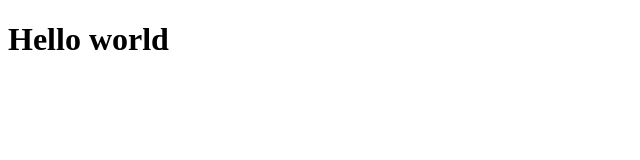
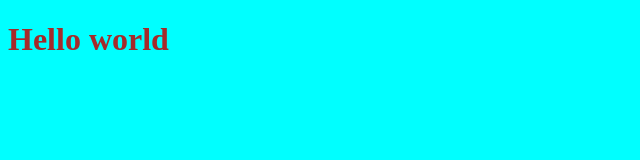
Before and after one commit to Dennster100/Git-Hub-Practice, a plain HTML site: page index.html in a window 1280 px wide. Shown: the whole page, without its empty margins (0-640 px from the left). Drawn offline with Linux system fonts and the light colour scheme.

Commit message:
add basic styles

```diff
--- /dev/null
+++ b/app.css
@@ -0,0 +1,9 @@
+body{
+    background-color: aqua;
+
+
+}
+
+h1{
+    color: brown;
+}
--- a/index.html
+++ b/index.html
@@ -4,9 +4,14 @@
     <meta charset="UTF-8">
     <meta name="viewport" content="width=device-width, initial-scale=1.0">
     <title>hello world</title>
+    <link rel="stylesheet" href="app.css">
 </head>
-<script src="app.js"></script>
+
 <body>
     <h1>Hello world</h1>
+
+
+
+    <script src="app.js"></script>
 </body>
 </html>
```
